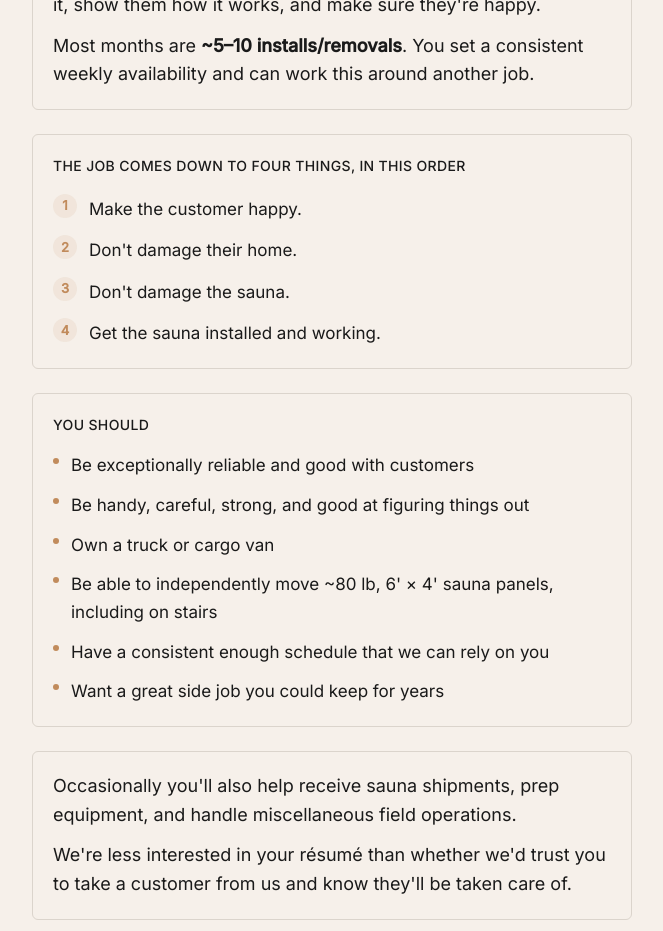
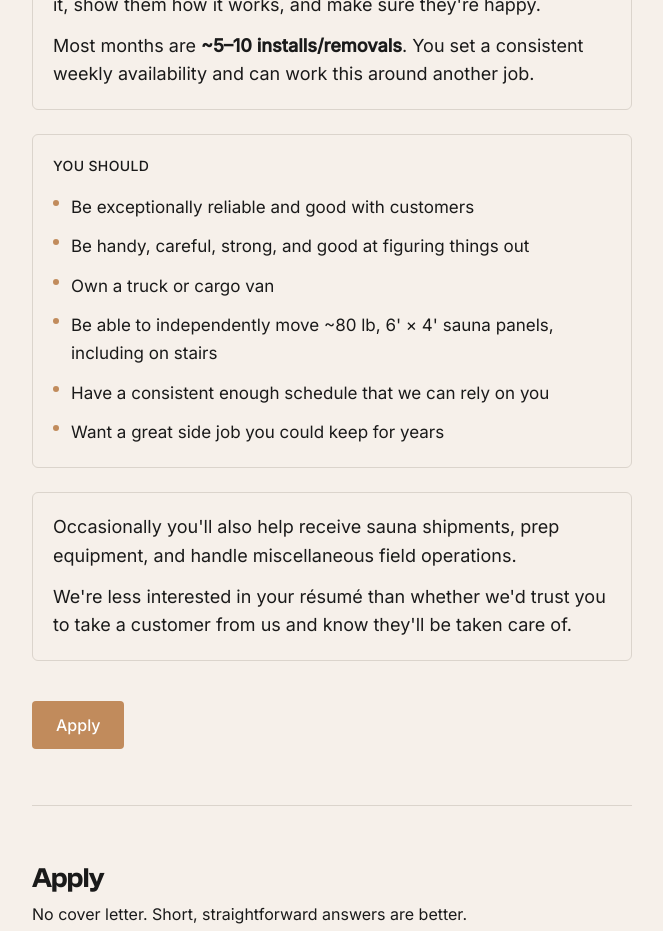
Before and after one commit to aryzach/aryzach.github.io, a React (Vite) app: page /careers/customer-operations-lead in a window 1280 px wide. Shown: the part 940-1871 px from the top of the page, without its empty margins (308-971 px from the left). Built offline with nearby package versions, Linux system fonts and the light colour scheme; no server answers.

Commit message:
Changes
Co-authored-by: aryzach <30701475+aryzach@users.noreply.github.com>

```diff
--- a/src/pages/CustomerOperationsLead.tsx
+++ b/src/pages/CustomerOperationsLead.tsx
@@ -187,28 +187,6 @@ const CustomerOperationsLead = () => {
             </p>
           </div>
 
-          {/* The four priorities */}
-          <div className="rounded-lg border border-border p-5">
-            <p className="text-[14px] font-medium uppercase tracking-wide text-muted-foreground">
-              The job comes down to four things, in this order
-            </p>
-            <ol className="mt-4 space-y-3">
-              {[
-                "Make the customer happy.",
-                "Don't damage their home.",
-                "Don't damage the sauna.",
-                "Get the sauna installed and working.",
-              ].map((item, i) => (
-                <li key={i} className="flex items-start gap-3">
-                  <span className="flex h-6 w-6 shrink-0 items-center justify-center rounded-full bg-primary/10 text-[13px] font-bold text-primary">
-                    {i + 1}
-                  </span>
-                  <span className="pt-0.5">{item}</span>
-                </li>
-              ))}
-            </ol>
-          </div>
-
           {/* What we're looking for */}
           <div className="rounded-lg border border-border p-5">
             <p className="text-[14px] font-medium uppercase tracking-wide text-muted-foreground">
```
